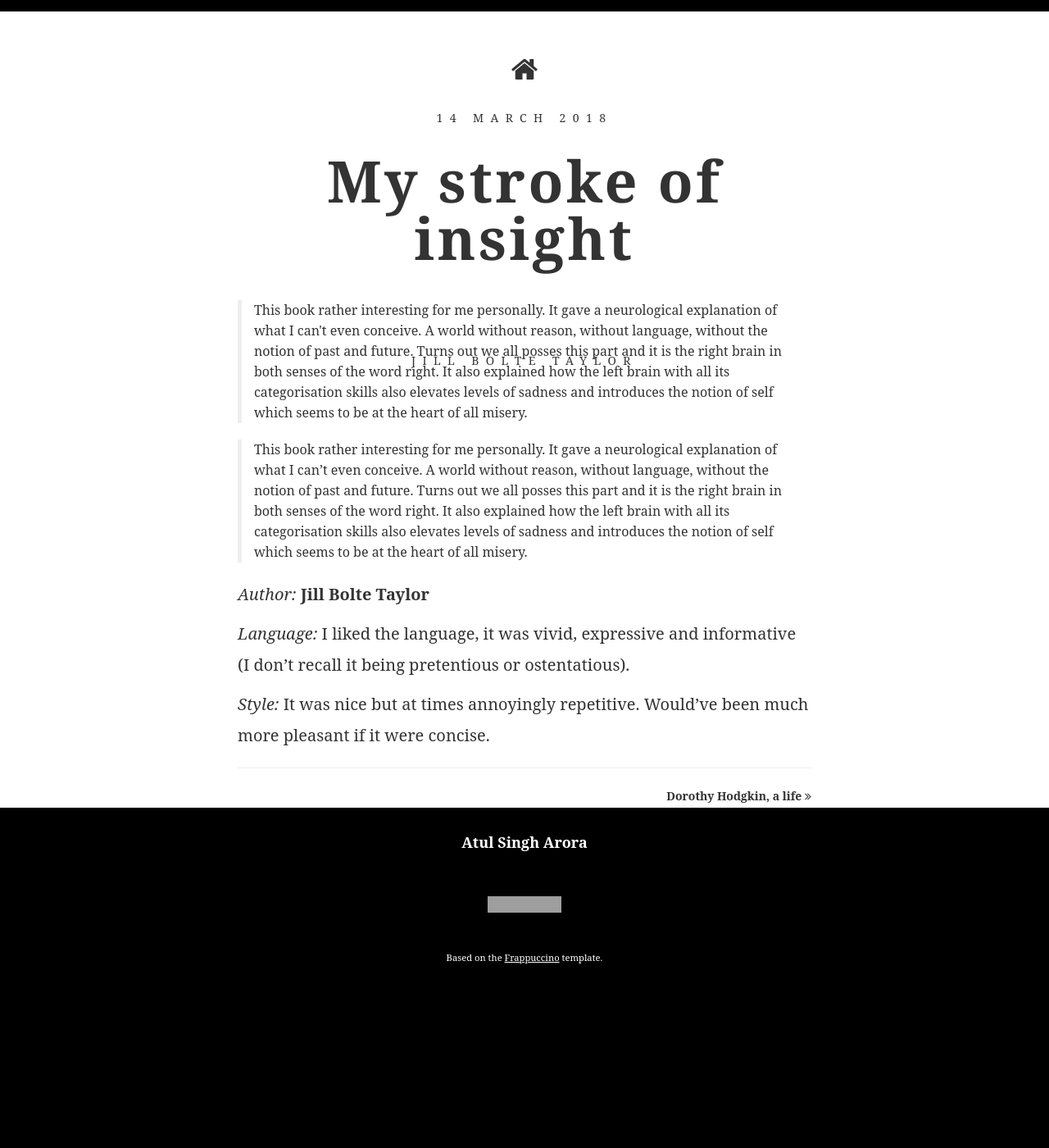
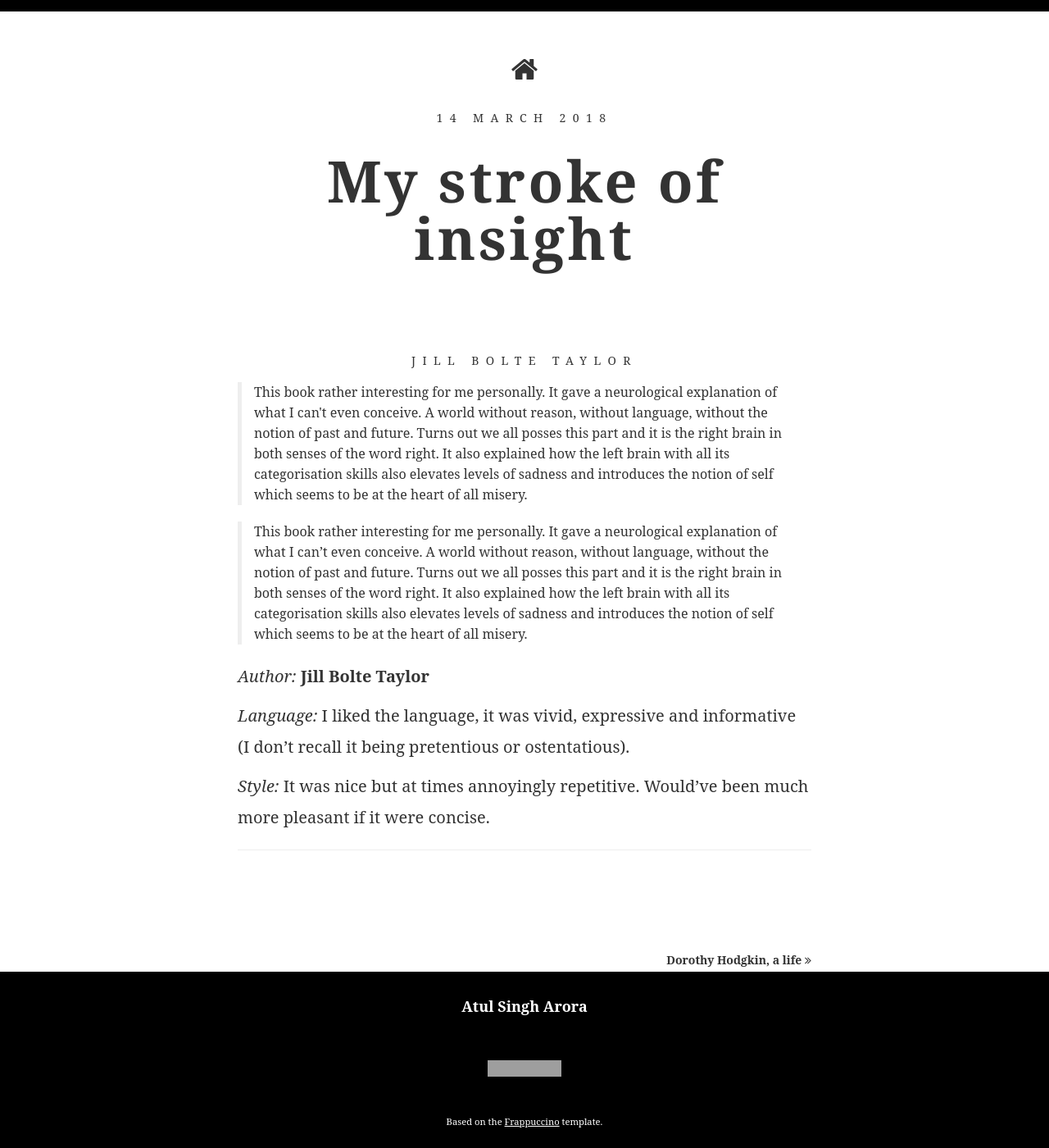
Before and after one commit to gleaned/gleaned.github.io, a Jekyll site: the page built from _posts/2018-03-14-JillBolte.md, in a window 1280 px wide. Shown: the whole page at 82% size. Built offline with Jekyll 4.4.1, drawn with Linux system fonts in a browser that asks for light colours; some web fonts are replaced; comment, search, counter and statistics services are not loaded; before the commit the page ends 1200 px from its top, so only the background shows below that; grey boxes are pictures that could not be loaded.

Commit message:
/ ‘_layouts/post_page.html’

```diff
--- a/_layouts/post_page.html
+++ b/_layouts/post_page.html
@@ -16,7 +16,7 @@ layout: default
 				<h2 class="content">{{page.title}}</h2>
 				<h5 class="post">{{page.author}}</h5>
 				<!-- <h4 >{{page.author}}</h4> -->
-				<section class="content" style="font-size:20px;">
+				<section class="content" style="font-size:20px;margin:5em 0 6em 0;">
 					<blockquote><p>{{page.abstract}}</p></blockquote>
 					{{ content }}
 					<hr>
```
